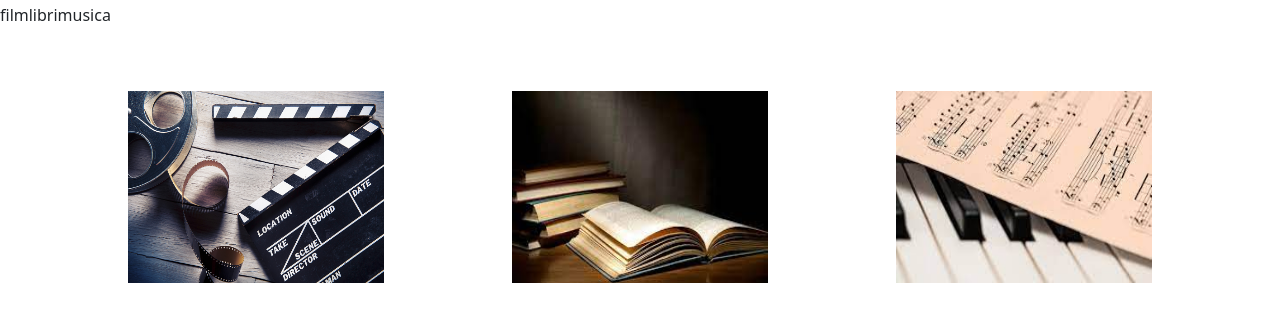
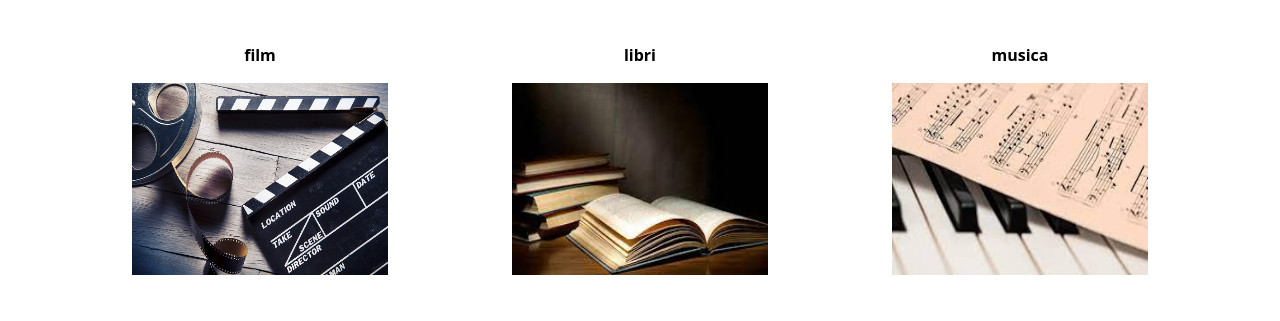
Before and after one commit to GiulioSilvestrini/laboratorioGitHub, a plain HTML site: page index.html in a window 1280 px wide. Shown: the part 69-390 px from the top of the page. Drawn offline with nearby package versions, Linux system fonts and the light colour scheme.

Commit message:
Update index.html

```diff
--- a/index.html
+++ b/index.html
@@ -15,16 +15,45 @@
     max-height: 12rem;
     min-height: 12rem;
 }
+
+.btnColor {
+    color: black;
+}
 </style>
 
 <body>
     <h1 class="mt-3">Seleziona la tua scelta</h1>
-    <div class="d-flex">
-        <p>film</p>
-        <p>libri</p>
-        <p>musica</p>
-    </div>
-    <div class="d-flex justify-content-evenly mt-5">
+
+    <div class="container text-center mt-5">
+        <div class="row">
+          <div class="col">
+            <a class="link-offset-2 link-underline link-underline-opacity-0 btnColor" href="film.html">
+                <p class="fw-bold">film</p>
+                <img class="size" src="imgs/film.jpg" alt="films">
+            </a>
+          </div>
+          <div class="col">
+            <a class="link-offset-2 link-underline link-underline-opacity-0 btnColor" href="libri.html">
+                <p class="fw-bold">libri</p>
+                <img class="size" src="imgs/libri.jpg" alt="libri">
+            </a>
+          </div>
+          <div class="col">
+            <a class="link-offset-2 link-underline link-underline-opacity-0 btnColor" href="musica.html">
+                <p class="fw-bold">musica</p>
+                <img class="size" src="imgs/musica.jpg" alt="musica">
+            </a>
+          </div>
+        </div>
+      </div>
+
+
+    <!--   <div class="d-flex justify-content-evenly mt-5">
+        <div class="d-flex">
+            <p class="fw-bold">film</p>
+            <p class="fw-bold">libri</p>
+            <p class="fw-bold">musica</p>
+        </div>
         <div>
             <a href="film.html">
                 <img class="size" src="imgs/film.jpg" alt="films">
@@ -40,7 +69,7 @@
                 <img class="size" src="imgs/musica.jpg" alt="musica">
             </a>
         </div>
-    </div>
+    </div> -->
     <script src="https://cdn.jsdelivr.net/npm/bootstrap@5.3.0/dist/js/bootstrap.bundle.min.js"
         integrity="sha384-geWF76RCwLtnZ8qwWowPQNguL3RmwHVBC9FhGdlKrxdiJJigb/j/68SIy3Te4Bkz"
         crossorigin="anonymous"></script>
```
